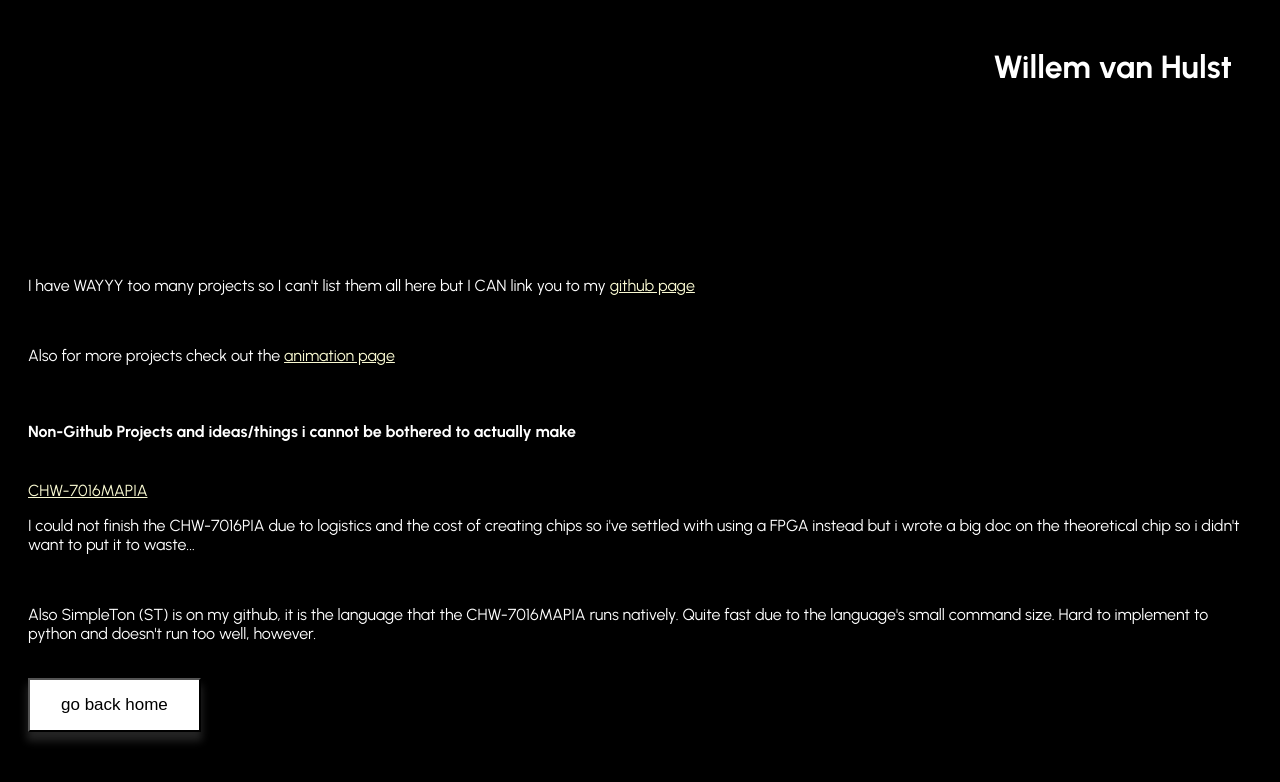
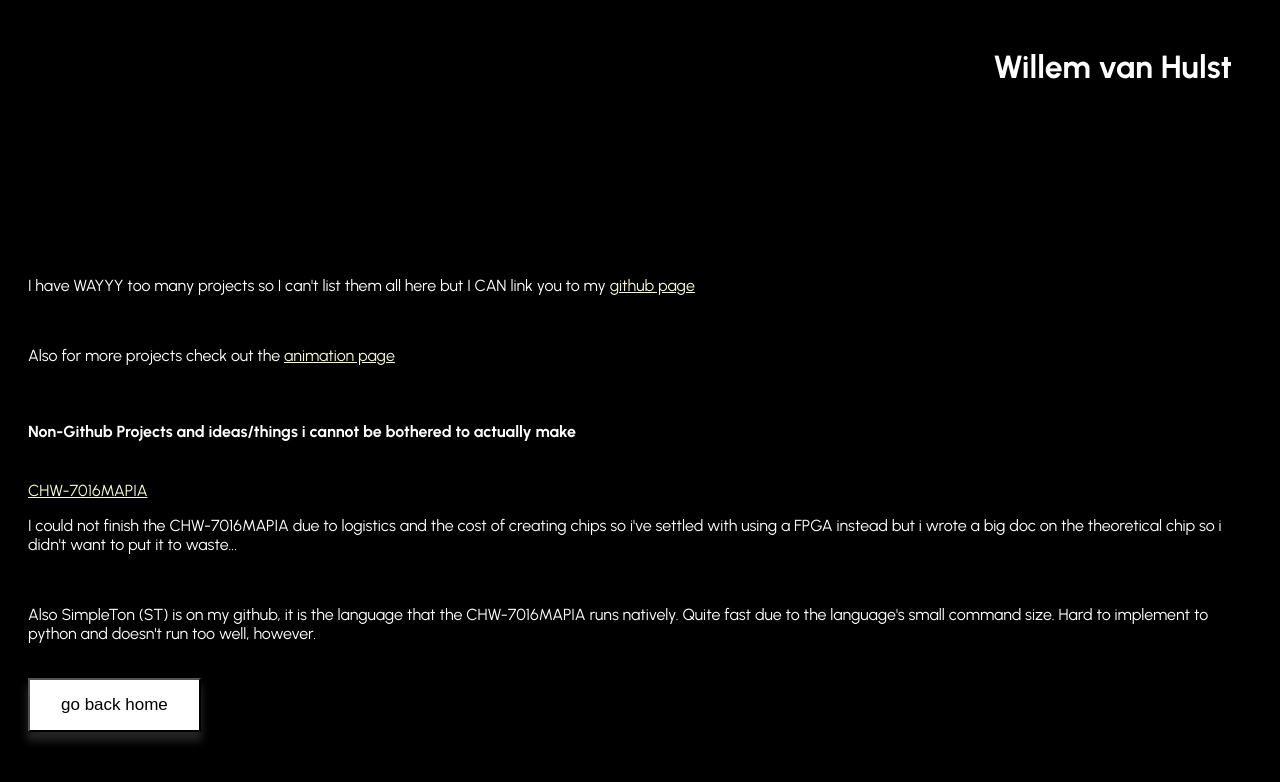
Before and after one commit to not-willem/willemvanhulst, a plain HTML site: page pages/projects.html in a window 1280 px wide. Drawn offline with Linux system fonts and the light colour scheme.

Commit message:
Update projects.html

```diff
--- a/pages/projects.html
+++ b/pages/projects.html
@@ -67,7 +67,7 @@
 	<br>
 	<a href="https://docs.google.com/document/d/1pdfrdM4P9JKgGiIdOlldAmSavQNQv42UUqemMMbmOII/edit?tab=t.0">CHW-7016MAPIA</a>
 	<br>
-	<p>I could not finish the CHW-7016PIA due to logistics and the cost of creating chips so i've settled with using a FPGA instead but i wrote a big doc on the theoretical chip so i didn't want to put it to waste...</p>
+	<p>I could not finish the CHW-7016MAPIA due to logistics and the cost of creating chips so i've settled with using a FPGA instead but i wrote a big doc on the theoretical chip so i didn't want to put it to waste...</p>
     <br>
 	<p>Also SimpleTon (ST) is on my github, it is the language that the CHW-7016MAPIA runs natively. Quite fast due to the language's small command size. Hard to implement to python and doesn't run too well, however.</p>
 	<br>
```
